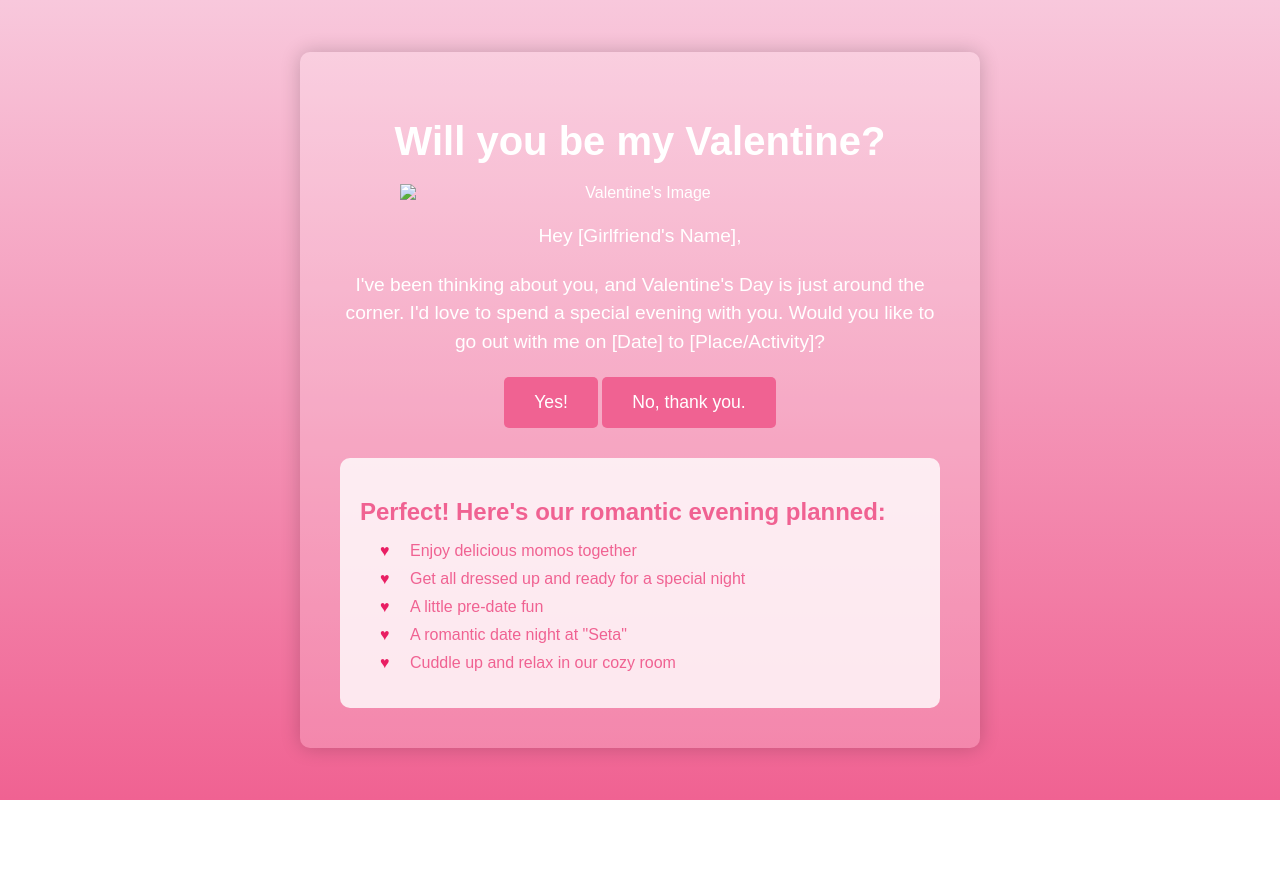
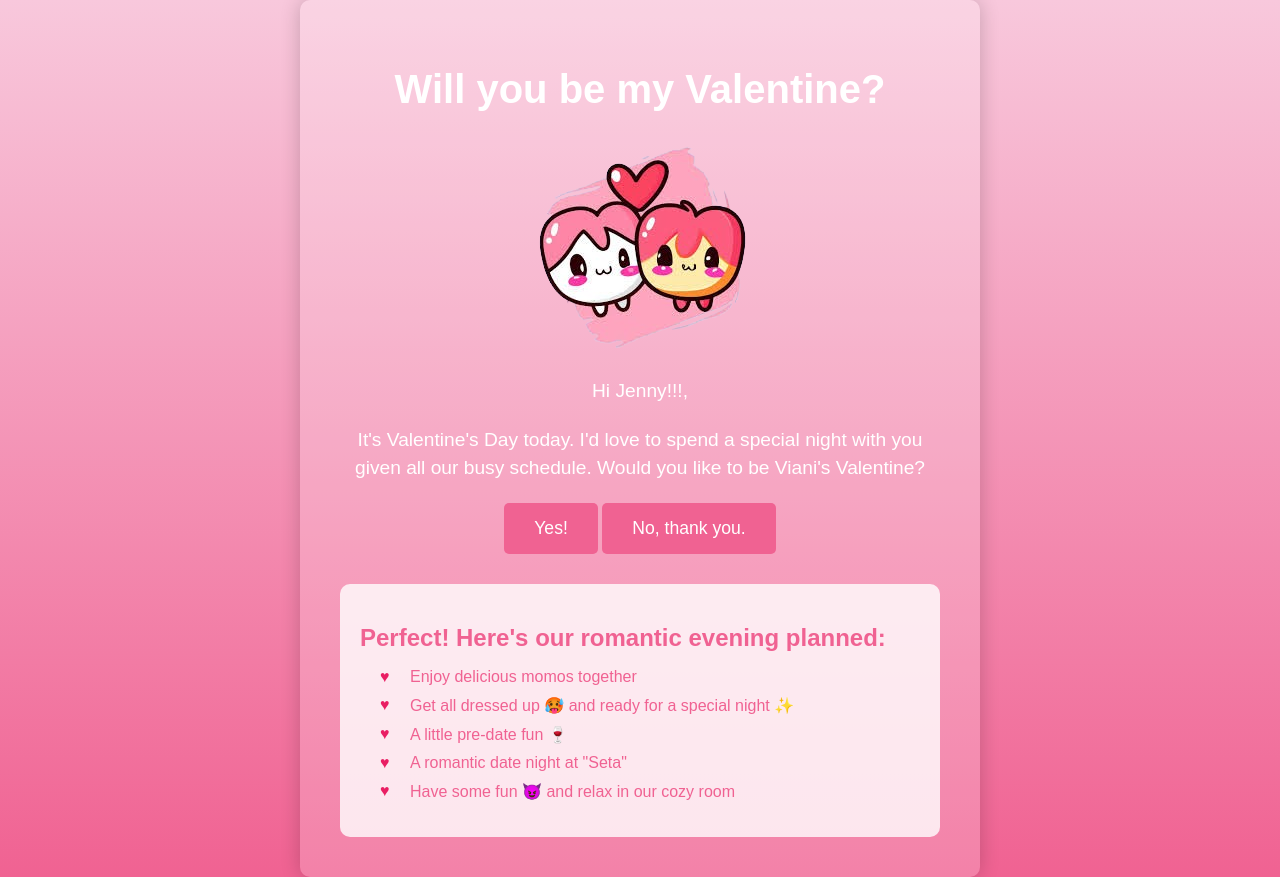
Before and after one commit to viani-sus/viani-sus.github.io, a plain HTML site: page index.html in a window 1280 px wide. Both pictures are taken after a click on the link "Yes!". Before the commit the page ends 800 px from the top, so only its background shows below. Drawn offline with Linux system fonts and the light colour scheme.

Commit message:
valentine

```diff
--- a/index.html
+++ b/index.html
@@ -94,9 +94,9 @@
 <body>
     <div class="container">
         <h1>Will you be my Valentine?</h1>
-        <img src="your-image.jpg" alt="Valentine's Image">
-        <p>Hey [Girlfriend's Name],</p>
-        <p>I've been thinking about you, and Valentine's Day is just around the corner.  I'd love to spend a special evening with you. Would you like to go out with me on [Date] to [Place/Activity]?</p>
+        <img src="chibi.png" alt="Valentine's Image">
+        <p>Hi Jenny!!!,</p>
+        <p>It's Valentine's Day today.  I'd love to spend a special night with you given all our busy schedule. Would you like to be Viani's Valentine?</p>
 
         <a class="button" href="#" id="yesButton">Yes!</a>
         <a class="button" href="#" id="noButton">No, thank you.</a>
@@ -107,16 +107,16 @@
         </div>
 
         <div id="finalMessage">
-            <p>I think you meant to say YES! 😉</p> </div>
+            <p>*Stop fooling around* I know its a YES! 😉 So here's the plan</p> </div>
 
         <div id="itinerary">
             <h2>Perfect! Here's our romantic evening planned:</h2>
             <ol>
                 <li>Enjoy delicious momos together</li>
-                <li>Get all dressed up and ready for a special night</li>
-                <li>A little pre-date fun</li>
+                <li>Get all dressed up 🥵 and ready for a special night ✨</li>
+                <li>A little pre-date fun 🍷</li>
                 <li>A romantic date night at "Seta"</li>
-                <li>Cuddle up and relax in our cozy room</li>
+                <li>Have some fun 😈 and relax in our cozy room</li>
             </ol>
         </div>
     </div>
@@ -143,6 +143,7 @@
             event.preventDefault();
             noConfirmation.style.display = "none";
             finalMessage.style.display = "block";
+            itinerary.style.display = "block"; // Show itinerary here as well
         });
     </script>
 
```
Also changed, not shown: chibi.png (added).
